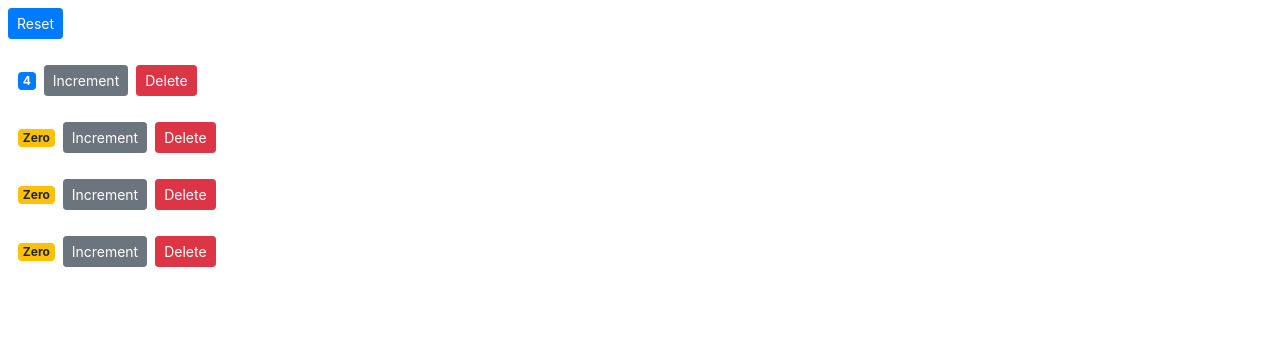
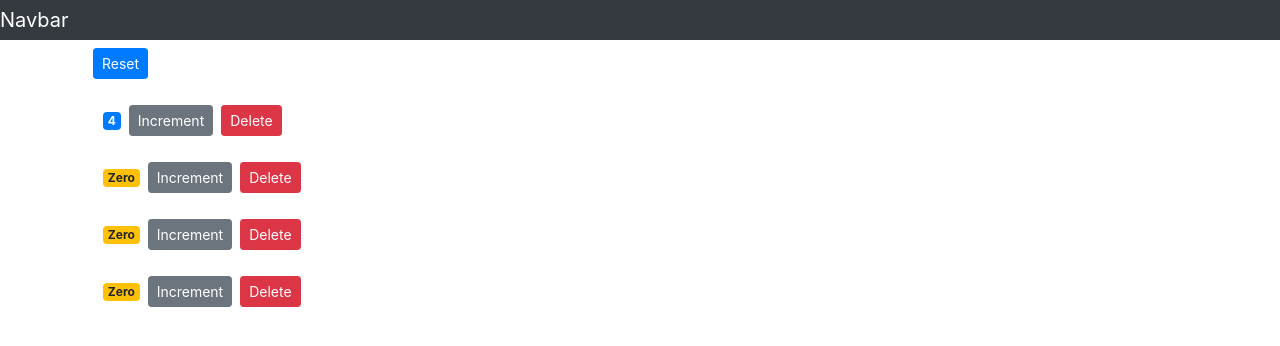
Before and after one commit to VisheshSingh/react-snippets, a React (Create React App) app: page / in a window 1280 px wide. Shown: the top 346 px of the page. Built offline with nearby package versions, Linux system fonts and the light colour scheme.

Commit message:
Lifting the state up and passing data via props

```diff
--- a/src/App.js
+++ b/src/App.js
@@ -1,25 +1,54 @@
-import React, { Component } from 'react';
-import logo from './logo.svg';
-import './App.css';
+import React, { Component } from "react";
+import "./App.css";
+import Navbar from "./components/navbar";
+import Counters from "./components/counters";
 
 class App extends Component {
+  state = {
+    counters: [
+      { id: 1, value: 4 },
+      { id: 2, value: 0 },
+      { id: 3, value: 0 },
+      { id: 4, value: 0 }
+    ]
+  };
+
+  handleIncrement = counter => {
+    const counters = [...this.state.counters];
+    const index = counters.indexOf(counter);
+    counters[index] = { ...counter };
+    counters[index].value++;
+    this.setState({ counters });
+  };
+
+  handleReset = () => {
+    let counters = this.state.counters.map(counter => {
+      counter.value = 0;
+      return counter;
+    });
+    this.setState({
+      counters
+    });
+  };
+
+  handleDelete = id => {
+    const counters = this.state.counters.filter(counter => counter.id !== id);
+    this.setState({
+      counters
+    });
+  };
   render() {
     return (
-      <div className="App">
-        <header className="App-header">
-          <img src={logo} className="App-logo" alt="logo" />
-          <p>
-            Edit <code>src/App.js</code> and save to reload.
-          </p>
-          <a
-            className="App-link"
-            href="https://reactjs.org"
-            target="_blank"
-            rel="noopener noreferrer"
-          >
-            Learn React
-          </a>
-        </header>
+      <div>
+        <Navbar />
+        <main className="container">
+          <Counters
+            counters={this.state.counters}
+            onReset={this.handleReset}
+            onIncrement={this.handleIncrement}
+            onDelete={this.handleDelete}
+          />
+        </main>
       </div>
     );
   }
--- a/src/components/counters.jsx
+++ b/src/components/counters.jsx
@@ -2,55 +2,21 @@ import React, { Component } from "react";
 import Counter from "./counter";
 
 class Counters extends Component {
-  state = {
-    counters: [
-      { id: 1, value: 4 },
-      { id: 2, value: 0 },
-      { id: 3, value: 0 },
-      { id: 4, value: 0 }
-    ]
-  };
-
-  handleIncrement = counter => {
-    const counters = [...this.state.counters];
-    const index = counters.indexOf(counter);
-    counters[index] = { ...counter };
-    counters[index].value++;
-    this.setState({ counters });
-  };
-
-  handleReset = () => {
-    let counters = this.state.counters.map(counter => {
-      counter.value = 0;
-      return counter;
-    });
-    this.setState({
-      counters
-    });
-  };
-
-  handleDelete = id => {
-    const counters = this.state.counters.filter(counter => counter.id !== id);
-    this.setState({
-      counters
-    });
-  };
-
   render() {
     return (
       <div>
         <button
-          onClick={this.handleReset}
+          onClick={this.props.onReset}
           className="btn btn-primary btn-sm m-2"
         >
           Reset
         </button>
-        {this.state.counters.map(counter => (
+        {this.props.counters.map(counter => (
           <Counter
             key={counter.id}
             counter={counter}
-            onDelete={this.handleDelete}
-            onIncrement={this.handleIncrement}
+            onDelete={this.props.onDelete}
+            onIncrement={this.props.onIncrement}
           >
             <h4>Counter #{counter.id}</h4>
           </Counter>
--- /dev/null
+++ b/src/components/navbar.js
@@ -0,0 +1,15 @@
+import React, { Component } from "react";
+
+class Navbar extends Component {
+  render() {
+    return (
+      <nav className="nav navbar-dark bg-dark">
+        <a href="/" className="navbar-brand ">
+          Navbar
+        </a>
+      </nav>
+    );
+  }
+}
+
+export default Navbar;
--- a/src/index.js
+++ b/src/index.js
@@ -1,12 +1,11 @@
 import React from "react";
 import ReactDOM from "react-dom";
 import "./index.css";
-// import App from "./App";
+import App from "./App";
 import * as serviceWorker from "./serviceWorker";
 import "bootstrap/dist/css/bootstrap.css";
-import Counters from "./components/counters";
 
-ReactDOM.render(<Counters />, document.getElementById("root"));
+ReactDOM.render(<App />, document.getElementById("root"));
 
 // If you want your app to work offline and load faster, you can change
 // unregister() to register() below. Note this comes with some pitfalls.
```
